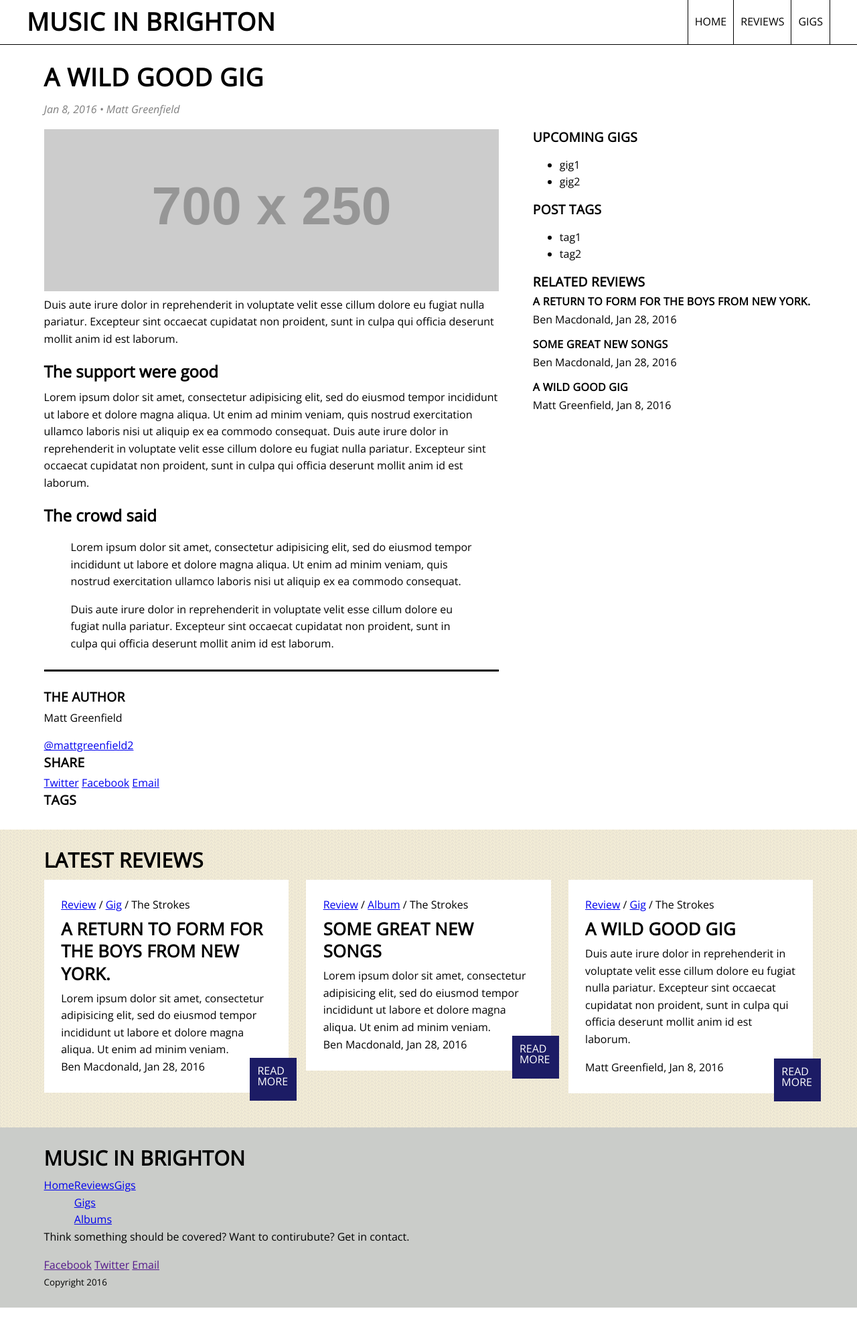
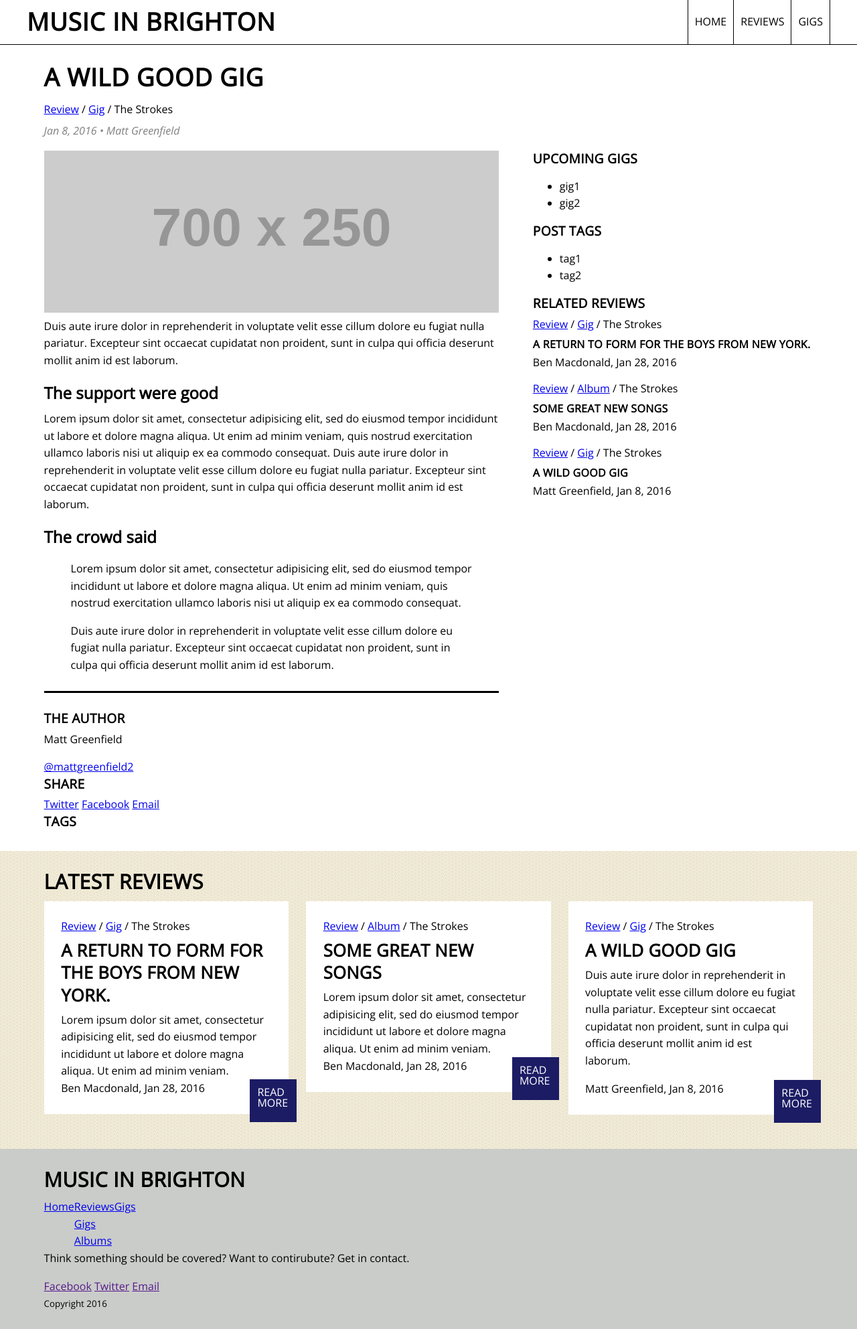
Before and after one commit to mattgreenfield/music, a Jekyll site: the page built from _posts/2016-01-08-a-gig.md, in a window 1280 px wide. Shown: the whole page at 67% size. Built offline with Jekyll 4.4.1, drawn with Linux system fonts in a browser that asks for light colours; before the commit the page ends 1953 px from its top, so only the background shows below that.

Commit message:
breadcrumb in post header

```diff
--- a/_build/sass/patterns/_post.scss
+++ b/_build/sass/patterns/_post.scss
@@ -16,7 +16,7 @@
 
     padding-left: $base-spacing-unit * 2;
 
-    .post-summary__breadcrumb,
+    // .post-summary__breadcrumb,
     .post-summary__excerpt,
     .post-summary__more {
         display: none;
--- a/_layouts/post.html
+++ b/_layouts/post.html
@@ -10,6 +10,17 @@ layout: base
 
         <header class="post__header grid__item">
             <h1 class="heading heading--delta" itemprop="name headline">{{ page.title }}</h1>
+            <ul class="reset-list list--inline breadcrumb">
+                <li class="breadcrumb__item">
+                    <a href="{{ site.baseurl }}/reviews/">Review</a>
+                </li>
+                <li class="breadcrumb__item">
+                    <a href="{{ site.baseurl }}/reviews/{{ page.review-type }}s.html">{{ page.review-type | capitalize }}</a>
+                </li>
+                <li class="breadcrumb__item">
+                    <p>{{ page.artist }}</p>
+                </li>
+            </ul>
             <p class="post__meta">
                 <time datetime="{{ page.date | date_to_xmlschema }}" itemprop="datePublished">{{ page.date | date: "%b %-d, %Y" }}</time>
                 {% if page.author %} • <span itemprop="author" itemscope itemtype="http://schema.org/Person"><span itemprop="name">{{ author.name }}</span></span>{% endif %}
```
Also changed, not shown: assets/css/main.min.css, 1 other file.
